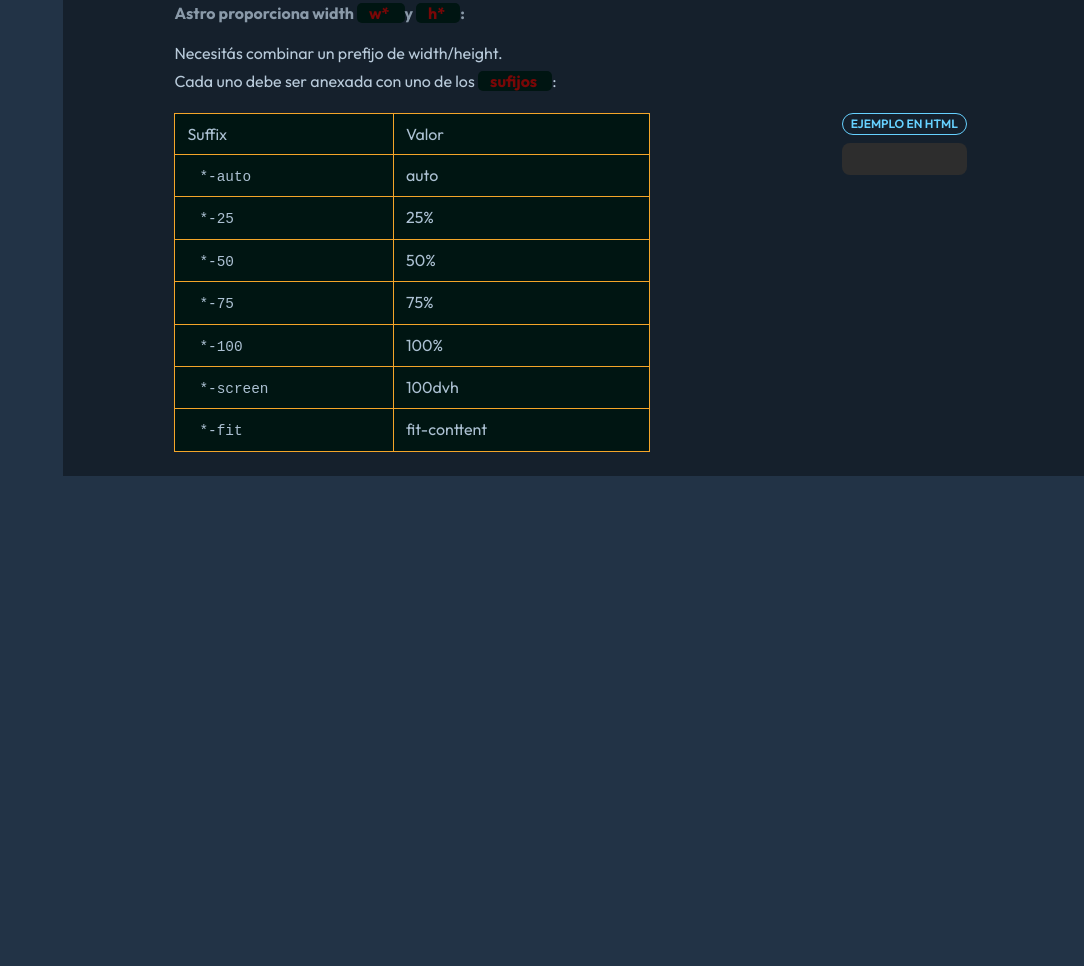
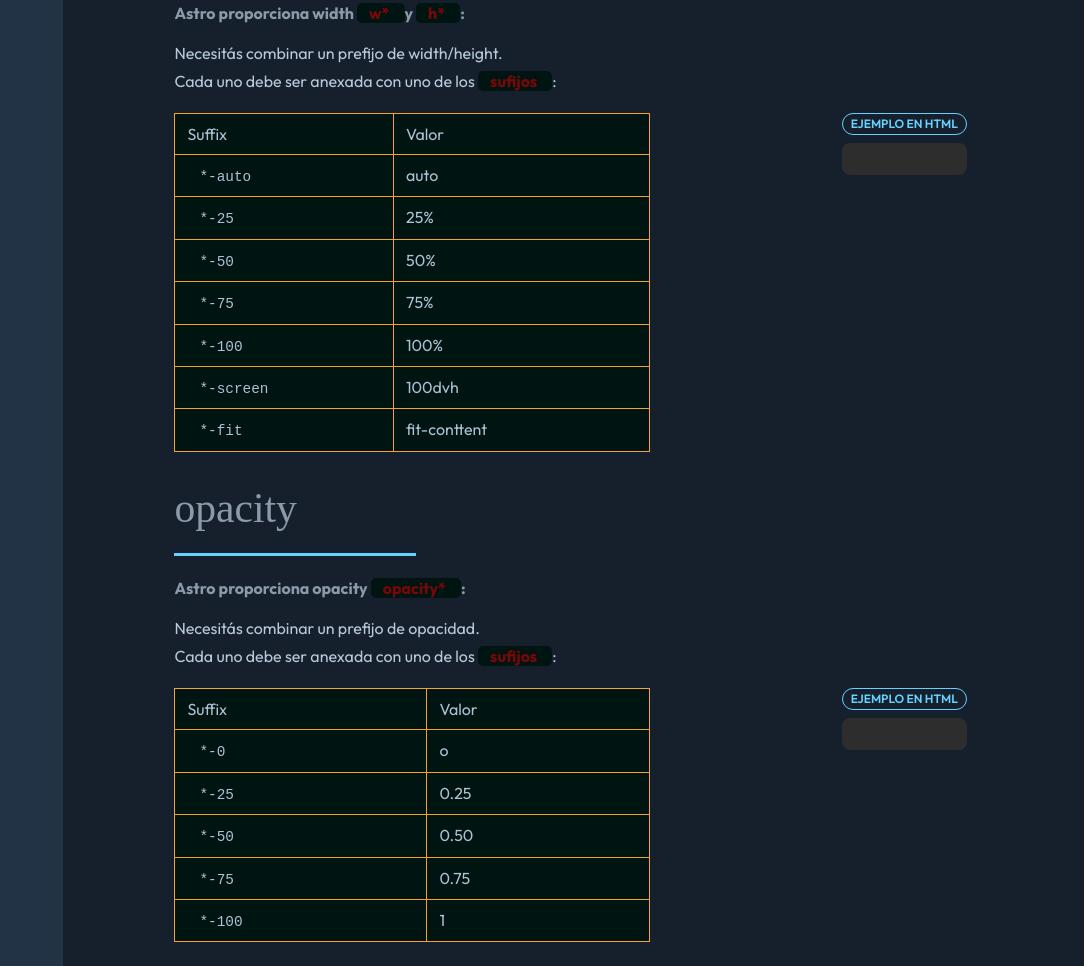
Before and after one commit to manuelmv15/AstroW, a website: page docs/sections/utilidades.html in a window 1280 px wide. Shown: the part 1011-1977 px from the top of the page, without its empty margins (196-1280 px from the left). Before the commit the page ends 1487 px from the top, so only its background shows below. Drawn offline with nearby package versions, Linux system fonts and the light colour scheme; a web font is replaced by a local one.

Commit message:
opcacidad y arreglo del nav izquierdo

```diff
--- a/docs/sections/utilidades.html
+++ b/docs/sections/utilidades.html
@@ -51,7 +51,7 @@
                 <li><a href="formularios.html"
                         class="no-decoration link-hover-info text-danger-light-2 text-2xl">Formularios</a></li>
                 <li><a href="#layout" class="no-decoration link-hover-info text-primary text-2xl">Layout</a></li>
-                <li><a href="#utilidades"
+                <li><a href="utilidades.html"
                         class="no-decoration link-hover-info text-blue-light-9 text-2xl">Utilidades</a></li>
 
 
@@ -302,6 +302,83 @@
 
                                 </div>
                             </div>
+                            <!-- Opacidad-->
+                            <div>
+                                <h2 class="mt-2 mb-2 title theme-font">opacity</h2>
+                                <div class="mt-1 mb-1">
+                                    <hr class="w-25 m-0 no-border bg-color-info " style="height: 3px;">
+                                </div>
+
+                                <div class="mt-2">
+                                    <h6 class="fw-bold mb-2">Astro proporciona opacity
+                                        <span class="text-md text-red bg-color-primary-dark-9 br fw-bold  pl-1 pr-1">
+                                            opacity*
+                                        </span>
+                                        :
+                                    </h6>
+
+                                    <p class="mb-1">Necesitás combinar un prefijo de opacidad.</p>
+
+
+                                    <p class="mb-1">Cada uno debe ser anexada con uno de los <span
+                                            class="text-md text-red bg-color-primary-dark-9 br fw-bold  pl-1 pr-1">
+                                            sufijos
+                                        </span>:</p>
+                                    <div class="grid grid-cols-1 md:grid-cols-2 ">
+                                        <!-- columna izquierda -->
+                                        <div class="mt-1 mb-1 ">
+                                            <table class="w-100 bg-color-primary-dark-9 bordered-orange br">
+                                                <thead>
+                                                    <tr>
+                                                        <th class="p-1 text-left bordered-orange">Suffix</th>
+                                                        <th class="p-1 text-left bordered-orange">Valor</th>
+                                                    </tr>
+                                                </thead>
+                                                <tbody>
+                                                    <tr>
+                                                        <td class="p-1 bordered-orange"><code
+                                                                class="br p-1">*-0</code>
+                                                        </td>
+                                                        <td class="p-1 bordered-orange">o</td>
+                                                    </tr>
+                                                    <tr>
+                                                        <td class="p-1 bordered-orange"><code class="br p-1">*-25</code>
+                                                        </td>
+                                                        <td class="p-1 bordered-orange">0.25</td>
+                                                    </tr>
+                                                    <tr>
+                                                        <td class="p-1 bordered-orange"><code class="br p-1">*-50</code>
+                                                        </td>
+                                                        <td class="p-1 bordered-orange">0.50</td>
+                                                    </tr>
+                                                    <tr>
+                                                        <td class="p-1 bordered-orange"><code class="br p-1">*-75</code>
+                                                        </td>
+                                                        <td class="p-1 bordered-orange">0.75</td>
+                                                    </tr>
+                                                    <tr>
+                                                        <td class="p-1 bordered-orange"><code
+                                                                class="br p-1">*-100</code>
+                                                        </td>
+                                                        <td class="p-1 bordered-orange">1</td>
+                                                    </tr>
+                                                </tbody>
+                                            </table>
+                                        </div>
+
+                                        <!-- columna derecha -->
+                                        <div class="mt-1 mb-1 justify-center d-flex">
+                                            <div class="">
+                                                <div class="d-flex justify-space-between">
+                                                    <label class="badge-outlined-info">Ejemplo en html</label>
+                                                </div>
+                                                <pre><code class="language-html"></code></pre>
+                                            </div>
+                                        </div>
+                                    </div>
+
+                                </div>
+                            </div>
 
                         </section>
 
```
Also changed, not shown: docs/sections/componentes.html (+1 -1 lines), docs/sections/formularios.html (+5 -2 lines), docs/sections/introduccion.html (+1 -1 lines).
